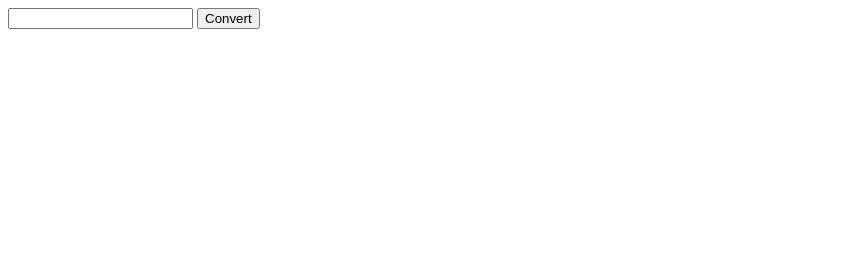
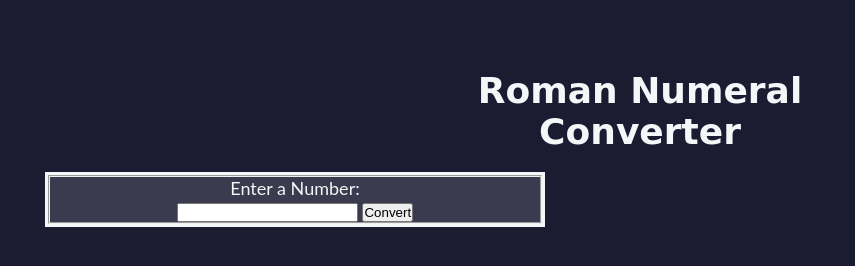
Before and after one commit to FRJ74/RomanNumeralConverter, a plain HTML site: page index.html in a window 1280 px wide. Shown: the whole page, without its empty margins (0-855 px from the left). Drawn offline with Linux system fonts and the light colour scheme; a web font is replaced by a local one.

Commit message:
Add core files and content

```diff
--- a/index.html
+++ b/index.html
@@ -7,8 +7,16 @@
     <title>Roman Numeral Converter</title>
 </head>
 <body>
-    <input id="number">
-<button id="convert-btn">Convert</button>
+    <h1>Roman Numeral Converter</h1>
+    <form id="form" class="form">
+        <fieldset>
+            <label for="number">Enter a Number:</label>
+            <br>
+            <input id="number" type="number" required="">
+            <button id="convert-btn">Convert</button>
+        </fieldset>
+    </form>
+
   <div id="output">
     <p id="output">
       <span id="output"></span>
--- a/style.css
+++ b/style.css
@@ -1,3 +1,9 @@
+*, ::before, ::after {
+    padding: 0;
+    margin: 0;
+    box-sizing: border-box;
+  }
+
 :root {
     --gray-00: #ffffff;
     --gray-05: #f5f6f7;
@@ -11,6 +17,32 @@
     --danger-background: #ffadad;
   }
 
+  body {
+    min-height: 100vh;
+    padding: 50px 20px;
+    font-family: 'Lato', Helvetica, Arial, sans-serif;
+    font-size: 18px;
+    background-color: var(--gray-85);
+    color: var(--gray-05);
+  }
+
+  h1 {
+    text-align: center;
+    margin: 20px auto;
+    max-width: 350px;
+    font-family: 'Castoro Titling', cursive;
+  }
+
+  .form {
+    color: var(--gray-05);
+    margin: auto 25px;
+    padding: 15px auto;
+    border: 3px solid var(--gray-05);
+    text-align: center;
+    width: 90%;
+    max-width: 500px;
+    background-color: var(--gray-75);
+  }
 /* latin-ext */
 @font-face {
     font-family: 'Castoro Titling';
```
